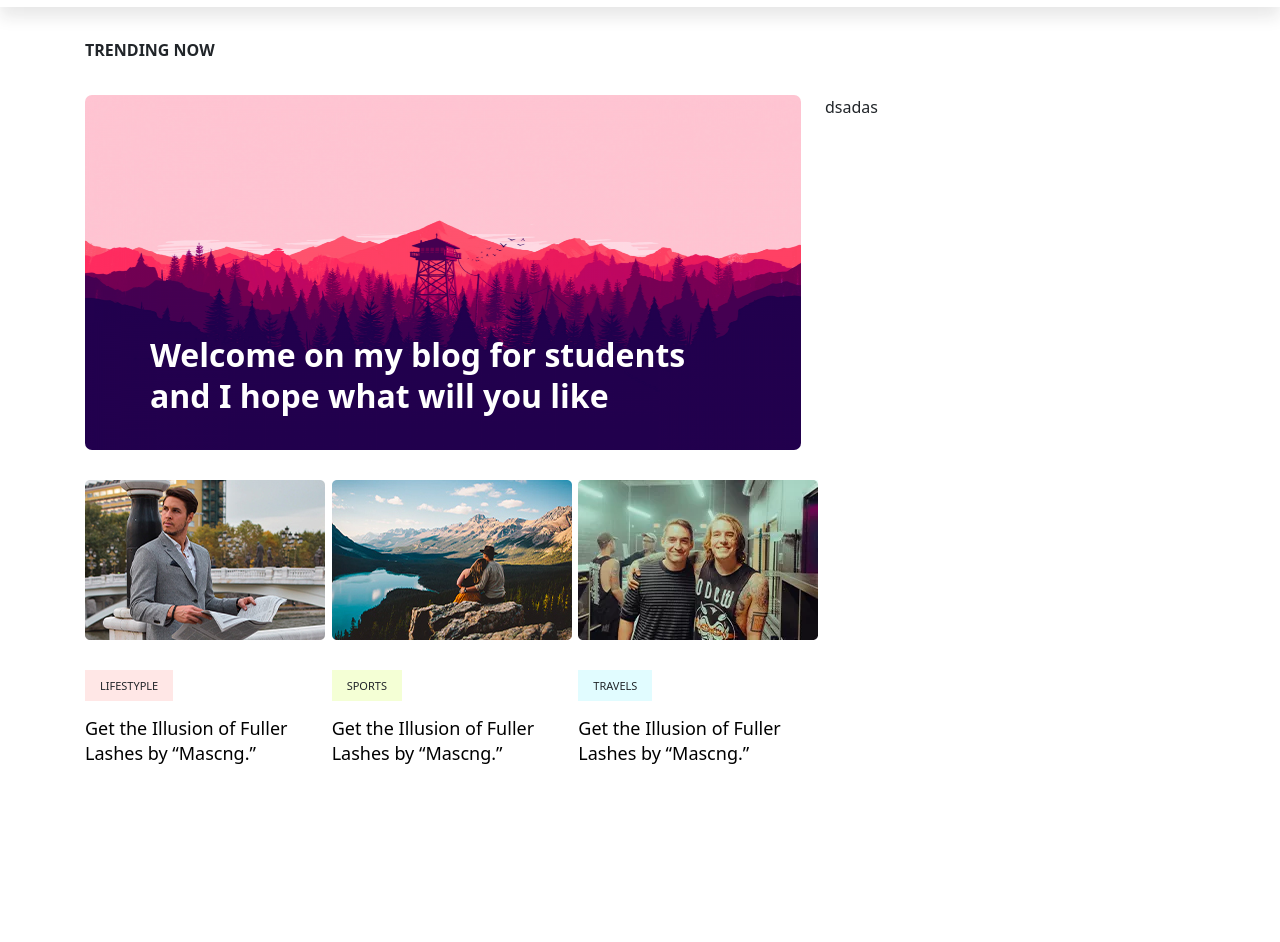
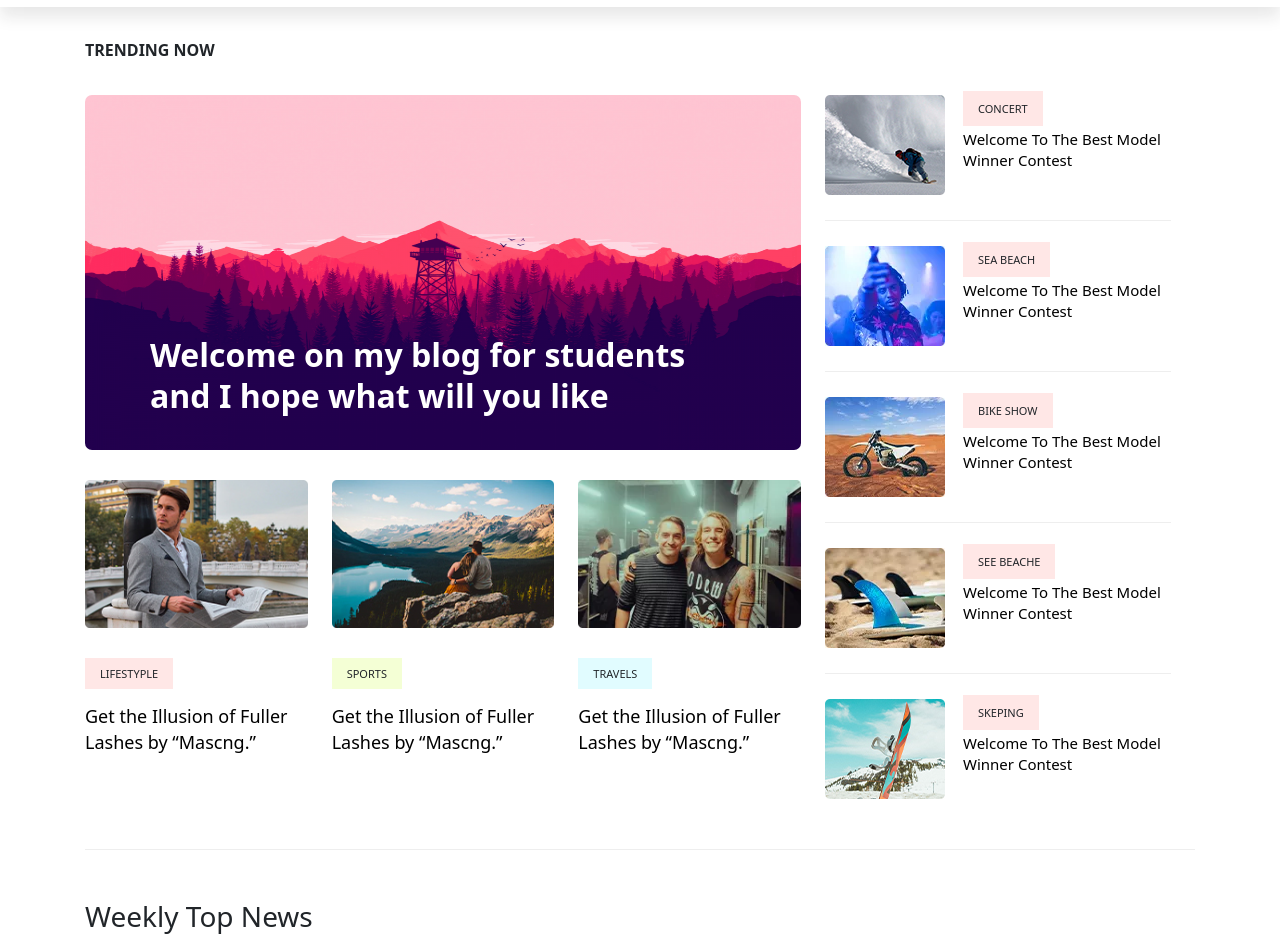
Before and after one commit to DanilaRey/Bootstrap-test-project, a website: page index.html in a window 1280 px wide. Shown: the part 107-1049 px from the top of the page. Before the commit the page ends 908 px from the top, so only its background shows below. Drawn offline with nearby package versions, Linux system fonts and the light colour scheme.

Commit message:
node add

```diff
--- a/index.html
+++ b/index.html
@@ -130,12 +130,78 @@
                               </div>
                           </div>
                       </div>
-                      <div class="col-lg-4">dsadas</div>
-
+                      <div class="col-lg-4">
+                          <div class="trending-right-simple d-flex">
+                            <div class="trending-right-img">
+                                <img src="res/download.jpg" alt="">
+                            </div>
+                              <div class="trending-right-cap">
+                                  <span>Concert</span>
+                                  <h4>
+                                      <a href="">Welcome To The Best Model Winner Contest</a>
+                                  </h4>
+                              </div>
+                          </div>
+                          <div class="trending-right-simple d-flex justify-content-center">
+                              <div class="trending-right-img">
+                                  <img src="res/download1.webp" alt="">
+                              </div>
+                              <div class="trending-right-cap">
+                                  <span>Sea Beach</span>
+                                  <h4>
+                                      <a href="">Welcome To The Best Model Winner Contest</a>
+                                  </h4>
+                              </div>
+                          </div>
+                          <div class="trending-right-simple d-flex justify-content-center">
+                              <div class="trending-right-img">
+                                  <img src="res/download2.webp" alt="">
+                              </div>
+                              <div class="trending-right-cap">
+                                  <span>Bike Show</span>
+                                  <h4>
+                                      <a href="">Welcome To The Best Model Winner Contest</a>
+                                  </h4>
+                              </div>
+                          </div>
+                          <div class="trending-right-simple d-flex justify-content-center">
+                              <div class="trending-right-img">
+                                  <img src="res/download3.webp" alt="">
+                              </div>
+                              <div class="trending-right-cap">
+                                  <span>See Beache</span>
+                                  <h4>
+                                      <a href="">Welcome To The Best Model Winner Contest</a>
+                                  </h4>
+                              </div>
+                          </div>
+                          <div class="trending-right-simple d-flex justify-content-center trending-right-last">
+                              <div class="trending-right-img">
+                                  <img src="res/download4.jpg" alt="">
+                              </div>
+                              <div class="trending-right-cap">
+                                  <span>SKEPING</span>
+                                  <h4>
+                                      <a href="">Welcome To The Best Model Winner Contest</a>
+                                  </h4>
+                              </div>
+                          </div>
+                      </div>
                     </div>
                 </div>
                 </div>
-            </div>
+        </div>
+    </div>
+    <div class="weakly-news-area">
+        <div class="container">
+            <div class="weakly-wrapper">
+                <div class="row">
+                    <div class="col-lg-12">
+                        <div class="section-title">
+                            <h3>Weekly Top News</h3>
+                        </div>
+                    </div>
+                </div>
             </div>
         </div>
     </div>
--- /dev/null
+++ b/package.json
@@ -0,0 +1,5 @@
+{
+  "dependencies": {
+    "bootstrap": "^5.1.3"
+  }
+}
--- a/style/main.css
+++ b/style/main.css
@@ -96,6 +96,12 @@ div.header-mid.container{
 main{
     display: block;
 }
+
+                    /*Trending area*/
+.trending-main{
+    border-bottom: 1px solid #eeeeee;
+    margin-bottom: 50px;
+}
 div.trending-title{
     padding-top: 31px;
     padding-bottom: 33px;
@@ -116,7 +122,6 @@ div.trending-title{
     bottom: 25px;
     left: 65px;
 }
-
 .trend-top-cap a{
     color: #fff;
     font-weight: 700;
@@ -129,10 +134,9 @@ div.trending-title{
 .mb-35{
     margin-bottom: 35px;
 }
-.color1{
-
+.trend-bottom-img img{
+    width: 100%;
 }
-
 .trend-bottom-cap h4{
     font-weight: 500;
     line-height: 1.4;
@@ -165,3 +169,37 @@ div.trending-title{
     display: inline-block;
     background: #e1fcff;
 }
+
+                /*Trending right cap*/
+.trending-right-simple{
+    border-bottom: 1px solid #eeeeee;
+    margin-bottom: 25px;
+    padding-bottom: 25px;
+}
+.trending-right-cap{
+    padding-left: 18px;
+
+}
+
+.trending-right-cap span{
+    padding: 10px 15px;
+    background: #ffe7e6;
+    text-transform: uppercase;
+    font-size: 11px;
+    font-weight: 500;
+}
+
+.trending-right-cap h4{
+    margin-top:  10px;
+    font-size: 15px;
+    line-height: 1.4;
+}
+.trending-right-cap a{
+    text-decoration: none;
+    color: black;
+}
+.trending-right-simple:last-child{
+    border-bottom: 0;
+}
+
+                /*Weakly area*/
```
Also changed, not shown: res/download.jpg (added), res/download1.webp (added), res/download2.webp (added), res/download3.webp (added), res/download4.jpg (added), 2 other files.
